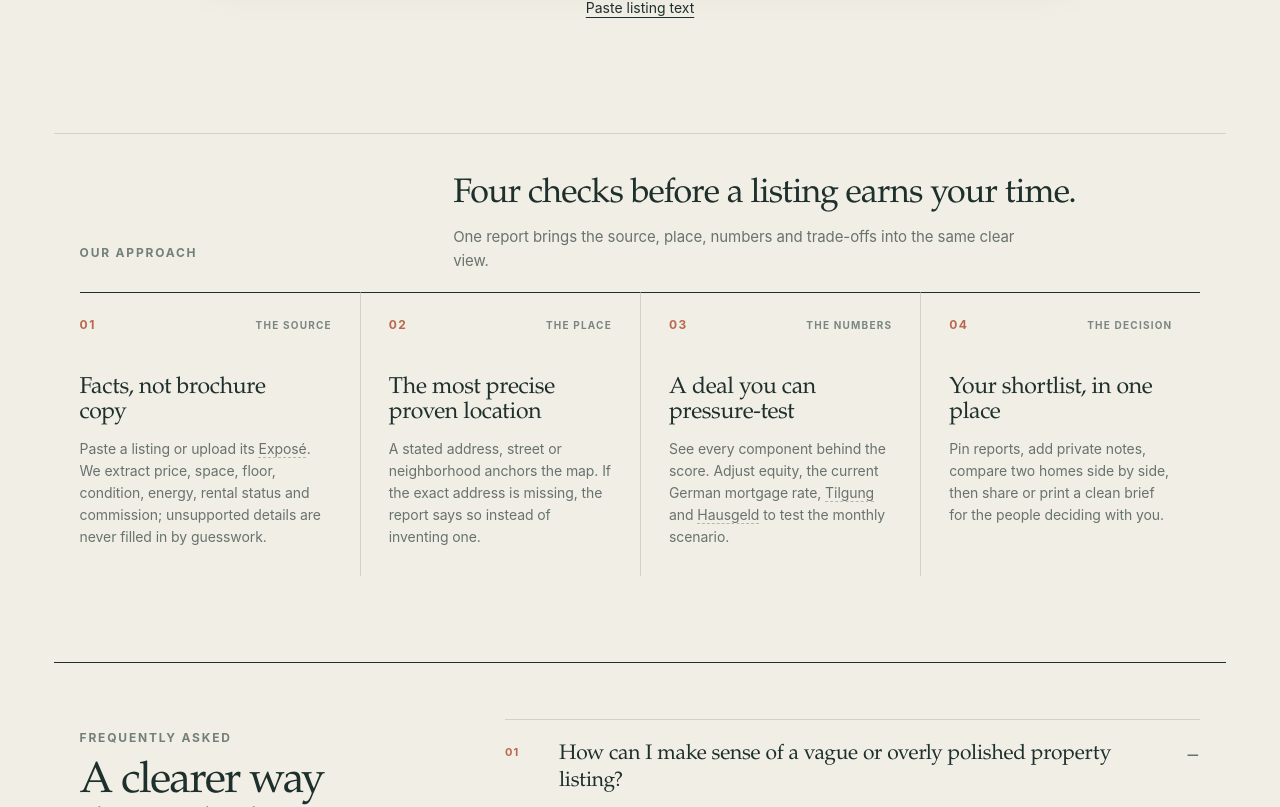
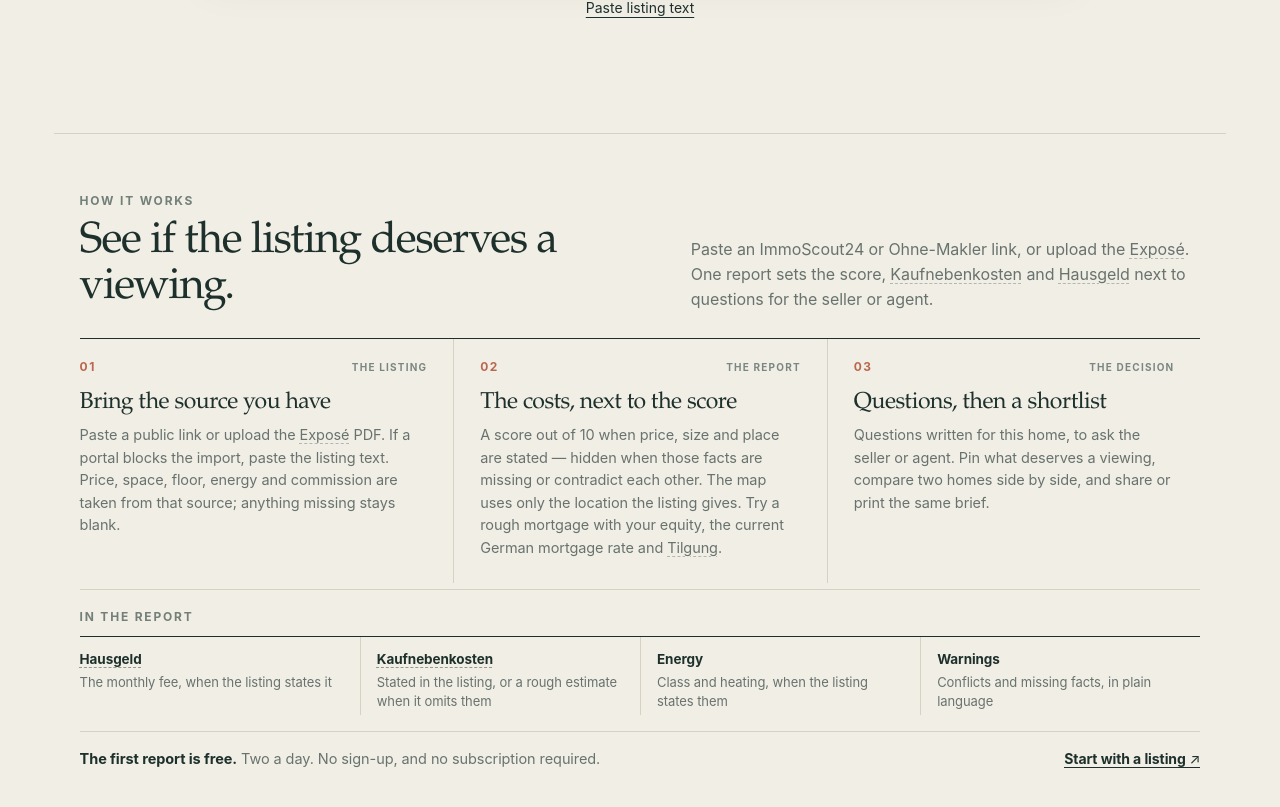
Before and after one commit to nickharutyunyan/meinimmo, a Next.js app: page / in a window 1280 px wide. Shown: the part 593-1400 px from the top of the page. Built offline with nearby package versions, Linux system fonts and the light colour scheme; no server answers.

Commit message:
Rework the homepage How it works section.
Explain the German-buyer path from a listing link or Exposé to a scored report, costs and seller questions, with an accurate free-report line and no account required.

Co-authored-by: Nick Harutyunyan <nick@harutyunyan.io>

```diff
--- a/app/editorial.css
+++ b/app/editorial.css
@@ -517,6 +517,163 @@ span.glossary-term[role='button']:focus-visible > span.glossary-tooltip {
   line-height: 1.58;
 }
 
+.how {
+  padding: 48px 2vw 0;
+  border-top: 1px solid var(--line);
+}
+
+.how-head {
+  display: grid;
+  grid-template-columns: minmax(0, 1.05fr) minmax(0, .95fr);
+  gap: 18px 48px;
+  align-items: end;
+  margin-bottom: 26px;
+}
+
+.how-head h2 {
+  max-width: 12em;
+  margin: 10px 0 0;
+  font: 400 clamp(34px, 3.4vw, 46px)/1.05 var(--serif);
+  letter-spacing: -.03em;
+}
+
+.how-head > p {
+  max-width: 38em;
+  margin: 0;
+  color: var(--muted);
+  font-size: 16px;
+  line-height: 1.55;
+}
+
+.how-steps {
+  display: grid;
+  grid-template-columns: repeat(3, minmax(0, 1fr));
+  margin: 0;
+  padding: 0;
+  list-style: none;
+  border-top: 1px solid var(--ink);
+}
+
+.how-steps > li {
+  padding: 20px 26px 24px 0;
+}
+
+.how-steps > li + li {
+  padding-left: 26px;
+  border-left: 1px solid var(--line);
+}
+
+.how-kicker {
+  display: flex;
+  gap: 12px;
+  align-items: baseline;
+  justify-content: space-between;
+}
+
+.how-kicker span {
+  color: var(--clay);
+  font: 650 12px var(--sans);
+  letter-spacing: .12em;
+}
+
+.how-kicker b {
+  color: #7a8780;
+  font: 650 10px var(--sans);
+  letter-spacing: .12em;
+  text-align: right;
+}
+
+.how-steps h3 {
+  margin: 16px 0 8px;
+  font: 400 23px/1.15 var(--serif);
+  letter-spacing: -.02em;
+}
+
+.how-steps p {
+  margin: 0;
+  color: var(--muted);
+  font-size: 14.5px;
+  line-height: 1.55;
+}
+
+.how-report {
+  margin-top: 6px;
+  padding-top: 20px;
+  border-top: 1px solid var(--line);
+}
+
+.how-report > .eyebrow {
+  margin: 0 0 12px;
+}
+
+.how-points {
+  display: grid;
+  grid-template-columns: repeat(4, minmax(0, 1fr));
+  margin: 0;
+  border-top: 1px solid var(--ink);
+}
+
+.how-points > div {
+  padding: 14px 16px 4px 0;
+}
+
+.how-points > div + div {
+  padding-left: 16px;
+  border-left: 1px solid var(--line);
+}
+
+.how-points dt {
+  margin-bottom: 4px;
+  color: var(--ink);
+  font: 650 13.5px/1.3 var(--sans);
+}
+
+.how-points dd {
+  margin: 0;
+  color: var(--muted);
+  font-size: 13px;
+  line-height: 1.45;
+}
+
+.how-cta {
+  display: flex;
+  flex-wrap: wrap;
+  gap: 10px 28px;
+  align-items: baseline;
+  justify-content: space-between;
+  margin-top: 16px;
+  padding: 16px 0 2px;
+  border-top: 1px solid var(--line);
+}
+
+.how-cta p {
+  margin: 0;
+  color: var(--muted);
+  font-size: 14.5px;
+  line-height: 1.5;
+}
+
+.how-cta strong {
+  color: var(--ink);
+  font-weight: 650;
+}
+
+.how-cta a {
+  color: var(--ink);
+  font: 650 14px var(--sans);
+  text-decoration: none;
+  border-bottom: 1px solid currentColor;
+}
+
+.how-cta a::after {
+  content: " ↗";
+  font-weight: 400;
+}
+
+#start {
+  scroll-margin-top: 16px;
+}
+
 .faq-section {
   display: grid;
   grid-template-columns: minmax(230px, .72fr) minmax(0, 1.55fr);
@@ -1712,6 +1869,14 @@ span.glossary-term[role='button']:focus-visible > span.glossary-tooltip {
   .approach-grid { grid-template-columns: repeat(2, minmax(0, 1fr)); }
   .approach-grid article:nth-child(3) { padding-left: 0; border-left: 0; }
   .approach-grid article:nth-child(n + 3) { border-top-color: var(--line); }
+
+  .how-head { grid-template-columns: 1fr; gap: 12px; }
+  .how-steps { grid-template-columns: 1fr; }
+  .how-steps > li { padding: 20px 0 22px; }
+  .how-steps > li + li { padding-left: 0; border-left: 0; border-top: 1px solid var(--line); }
+  .how-points { grid-template-columns: 1fr 1fr; }
+  .how-points > div:nth-child(2n + 1) { padding-left: 0; border-left: 0; }
+  .how-points > div:nth-child(n + 3) { padding-top: 14px; border-top: 1px solid var(--line); }
 }
 
 .action-label-short { display: none; }
@@ -1814,6 +1979,21 @@ span.glossary-term[role='button']:focus-visible > span.glossary-tooltip {
   }
 
   .approach-grid h3 { max-width: none; margin-top: 24px; }
+
+  .how { padding: 34px 0 0; }
+  .how-head { display: block; }
+  .how-head h2 { margin-top: 10px; font-size: 32px; }
+  .how-head > p { margin-top: 14px; }
+  .how-steps h3 { margin-top: 14px; }
+  .how-points { grid-template-columns: 1fr; }
+  .how-points > div,
+  .how-points > div + div,
+  .how-points > div:nth-child(2n + 1) {
+    padding: 14px 0 2px;
+    border-left: 0;
+  }
+  .how-points > div + div { border-top: 1px solid var(--line); }
+  .how-cta { align-items: flex-start; flex-direction: column; gap: 12px; }
 
   .faq-section {
     grid-template-columns: 1fr;
--- a/components/LandingPage.tsx
+++ b/components/LandingPage.tsx
@@ -143,7 +143,7 @@ export function LandingPage({ locale }: { locale: Locale }) {
     <SiteNav locale={locale} landing />
     <section className="hero">
       <div className="hero-copy"><p className="eyebrow">{text.audience}</p><h1>{text.headline}<br/><em>{text.emphasis}</em></h1></div>
-      <div className="intake-panel">
+      <div className="intake-panel" id="start">
         <p className="eyebrow">{text.start}</p>
         <form onSubmit={submit} className="intake"><label><span>↗</span><input value={url} onChange={(event) => setUrl(event.target.value)} placeholder={text.input} aria-label={text.input} type="url" required={!pasteOpen} disabled={busy}/></label><button disabled={busy}>{busy ? text.readingListing : text.assess}</button></form>
         <div className="upload-row"><span>{text.or}</span><label onPointerEnter={() => void loadPdfJs().catch(() => undefined)} onFocus={() => void loadPdfJs().catch(() => undefined)}>{text.upload} <input onChange={upload} accept="application/pdf" type="file" aria-label={text.upload} disabled={busy}/></label></div>
@@ -156,8 +156,18 @@ export function LandingPage({ locale }: { locale: Locale }) {
         </div> : null}
       </div>
     </section>
-    <section id="how" className="approach-head"><p className="eyebrow">{text.approachLabel}</p><div><h2>{text.approachTitle}</h2><p>{text.approachIntro}</p></div></section>
-    <section className="approach-grid">{text.steps.map(([kicker, title, description], index) => <article key={title}><div className="approach-meta"><span>{String(index + 1).padStart(2, '0')}</span><b>{kicker}</b></div><h3>{title}</h3><p><GlossaryText locale={locale}>{description}</GlossaryText></p></article>)}</section>
+    <section id="how" className="how">
+      <div className="how-head">
+        <div><p className="eyebrow">{text.approachLabel}</p><h2>{text.approachTitle}</h2></div>
+        <p><GlossaryText locale={locale}>{text.approachIntro}</GlossaryText></p>
+      </div>
+      <ol className="how-steps">{text.steps.map(([kicker, title, description], index) => <li key={title}><div className="how-kicker"><span>{String(index + 1).padStart(2, '0')}</span><b>{kicker}</b></div><h3>{title}</h3><p><GlossaryText locale={locale}>{description}</GlossaryText></p></li>)}</ol>
+      <div className="how-report">
+        <p className="eyebrow">{text.reportLabel}</p>
+        <dl className="how-points">{text.reportPoints.map(([label, detail]) => <div key={label}><dt><GlossaryText locale={locale}>{label}</GlossaryText></dt><dd><GlossaryText locale={locale}>{detail}</GlossaryText></dd></div>)}</dl>
+      </div>
+      <div className="how-cta"><p><strong>{text.approachFree}</strong> {text.approachFreeNote}</p><a href="#start">{text.approachCta}</a></div>
+    </section>
     <AdSlot locale={locale} kind="finance" />
     <section id="faq" className="faq-section">
       <div className="faq-intro"><p className="eyebrow">{text.faqLabel}</p><h2>{text.faqTitle}</h2><p>{text.faqIntro}</p></div>
--- a/lib/i18n.ts
+++ b/lib/i18n.ts
@@ -13,7 +13,7 @@ export function localePath(locale: Locale, path = '/') {
 
 export const copy = {
   en: {
-    nav: { approach: 'Our approach', faq: 'FAQ', guide: 'Guide', note: 'Independent property reports', country: 'Germany' },
+    nav: { approach: 'How it works', faq: 'FAQ', guide: 'Guide', note: 'Independent property reports', country: 'Germany' },
     home: {
       audience: 'FOR THOUGHTFUL HOME BUYERS',
       headline: 'See the home.',
@@ -28,15 +28,24 @@ export const copy = {
       genericError: 'The report could not be created.',
       scannedPdf: 'This PDF appears to be scanned. Please upload a text-searchable Exposé.',
       pdfError: 'The PDF could not be read. Try a text-searchable Exposé.',
-      approachLabel: 'OUR APPROACH',
-      approachTitle: 'Four checks before a listing earns your time.',
-      approachIntro: 'One report brings the source, place, numbers and trade-offs into the same clear view.',
+      approachLabel: 'HOW IT WORKS',
+      approachTitle: 'See if the listing deserves a viewing.',
+      approachIntro: 'Paste an ImmoScout24 or Ohne-Makler link, or upload the Exposé. One report sets the score, Kaufnebenkosten and Hausgeld next to questions for the seller or agent.',
       steps: [
-        ['THE SOURCE', 'Facts, not brochure copy', 'Paste a listing or upload its Exposé. We extract price, space, floor, condition, energy, rental status and commission; unsupported details are never filled in by guesswork.'],
-        ['THE PLACE', 'The most precise proven location', 'A stated address, street or neighborhood anchors the map. If the exact address is missing, the report says so instead of inventing one.'],
-        ['THE NUMBERS', 'A deal you can pressure-test', 'See every component behind the score. Adjust equity, the current German mortgage rate, Tilgung and Hausgeld to test the monthly scenario.'],
-        ['THE DECISION', 'Your shortlist, in one place', 'Pin reports, add private notes, compare two homes side by side, then share or print a clean brief for the people deciding with you.'],
+        ['THE LISTING', 'Bring the source you have', 'Paste a public link or upload the Exposé PDF. If a portal blocks the import, paste the listing text. Price, space, floor, energy and commission are taken from that source; anything missing stays blank.'],
+        ['THE REPORT', 'The costs, next to the score', 'A score out of 10 when price, size and place are stated — hidden when those facts are missing or contradict each other. The map uses only the location the listing gives. Try a rough mortgage with your equity, the current German mortgage rate and Tilgung.'],
+        ['THE DECISION', 'Questions, then a shortlist', 'Questions written for this home, to ask the seller or agent. Pin what deserves a viewing, compare two homes side by side, and share or print the same brief.'],
       ],
+      reportLabel: 'IN THE REPORT',
+      reportPoints: [
+        ['Hausgeld', 'The monthly fee, when the listing states it'],
+        ['Kaufnebenkosten', 'Stated in the listing, or a rough estimate when it omits them'],
+        ['Energy', 'Class and heating, when the listing states them'],
+        ['Warnings', 'Conflicts and missing facts, in plain language'],
+      ],
+      approachFree: 'The first report is free.',
+      approachFreeNote: 'Two a day. No sign-up, and no subscription required.',
+      approachCta: 'Start with a listing',
       faqLabel: 'FREQUENTLY ASKED',
       faqTitle: 'A clearer way through the house hunt.',
       faqIntro: 'Practical answers for comparing unclear listings, testing the numbers and deciding what deserves a closer look.',
@@ -88,14 +97,23 @@ export const copy = {
       scannedPdf: 'Das PDF scheint eingescannt zu sein. Bitte lade ein durchsuchbares Exposé hoch.',
       pdfError: 'Das PDF konnte nicht gelesen werden. Versuch es mit einem durchsuchbaren Exposé.',
       approachLabel: 'SO FUNKTIONIERT’S',
-      approachTitle: 'Vier Checks, bevor ein Angebot deine Zeit verdient.',
-      approachIntro: 'Ein Bericht bringt Quelle, Lage, Zahlen und Abwägungen in eine klare Ansicht.',
+      approachTitle: 'Sieh, ob das Angebot eine Besichtigung verdient.',
+      approachIntro: 'Füge einen Link von ImmoScout24 oder Ohne-Makler ein oder lade das Exposé hoch. Ein Bericht stellt den Score, die Kaufnebenkosten und das Hausgeld neben die Fragen an Verkäufer oder Makler.',
       steps: [
-        ['DIE QUELLE', 'Fakten statt Exposé-Sprache', 'Füge einen Link ein oder lade das Exposé hoch. Wir ziehen Preis, Fläche, Etage, Zustand, Energie, Mietstatus und Provision heraus; unbelegte Details werden nicht dazuerfunden.'],
-        ['DIE LAGE', 'So genau wie wirklich belegt', 'Adresse, Straße oder Viertel verankern die Karte. Fehlt die genaue Adresse, steht das klar im Bericht – erfunden wird nichts.'],
-        ['DIE ZAHLEN', 'Ein Angebot zum Durchrechnen', 'Du siehst alle Einzelwerte hinter dem Score. Passe Eigenkapital, aktuellen Bauzins, Tilgung und Hausgeld an und teste die Monatsrechnung.'],
-        ['DIE ENTSCHEIDUNG', 'Deine Auswahl an einem Ort', 'Pinne Berichte, ergänze private Notizen, vergleiche zwei Immobilien und teile oder drucke eine klare Übersicht für alle, die mitentscheiden.'],
+        ['DAS INSERAT', 'Die Quelle, die du schon hast', 'Füge einen öffentlichen Link ein oder lade das Exposé als PDF hoch. Blockiert ein Portal den Import, füge den Angebotstext ein. Preis, Fläche, Etage, Energie und Provision kommen aus dieser Quelle; was fehlt, bleibt leer.'],
+        ['DER BERICHT', 'Die Kosten neben dem Score', 'Ein Score bis 10, wenn Preis, Größe und Lage genannt sind. Fehlen diese Angaben oder widersprechen sie sich, bleibt der Score aus. Die Karte zeigt nur die Lage aus dem Angebot. Die Finanzierung ist eine grobe Rechnung mit Eigenkapital, aktuellem Bauzins und Tilgung.'],
+        ['DIE ENTSCHEIDUNG', 'Fragen, dann die engere Wahl', 'Fragen, die zu dieser Immobilie passen, für Verkäufer oder Makler. Pinne, was eine Besichtigung verdient, vergleiche zwei Angebote und teile oder drucke dieselbe Übersicht.'],
       ],
+      reportLabel: 'IM BERICHT',
+      reportPoints: [
+        ['Hausgeld', 'Der Monatsbeitrag, wenn das Angebot ihn nennt'],
+        ['Kaufnebenkosten', 'Aus dem Angebot, sonst eine grobe Schätzung'],
+        ['Energie', 'Klasse und Heizung, soweit das Angebot sie nennt'],
+        ['Hinweise', 'Widersprüche und fehlende Angaben, in klaren Worten'],
+      ],
+      approachFree: 'Der erste Bericht ist kostenlos.',
+      approachFreeNote: 'Zwei am Tag. Ohne Anmeldung und ohne Abo.',
+      approachCta: 'Mit einem Inserat starten',
       faqLabel: 'HÄUFIGE FRAGEN',
       faqTitle: 'Entspannter durch die Immobiliensuche.',
       faqIntro: 'Kurze Antworten für unklare Angebote, den Zahlencheck und die Frage, welche Immobilie wirklich einen zweiten Blick verdient.',
```
